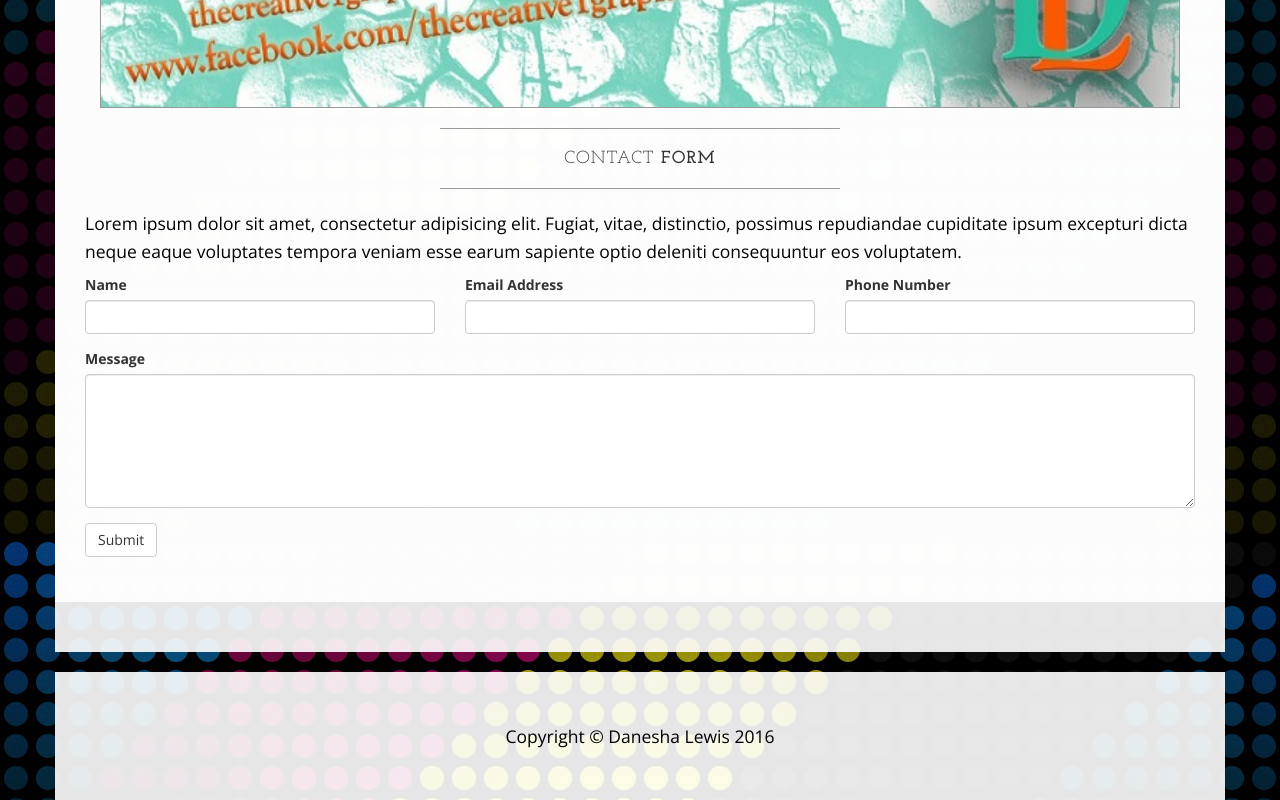
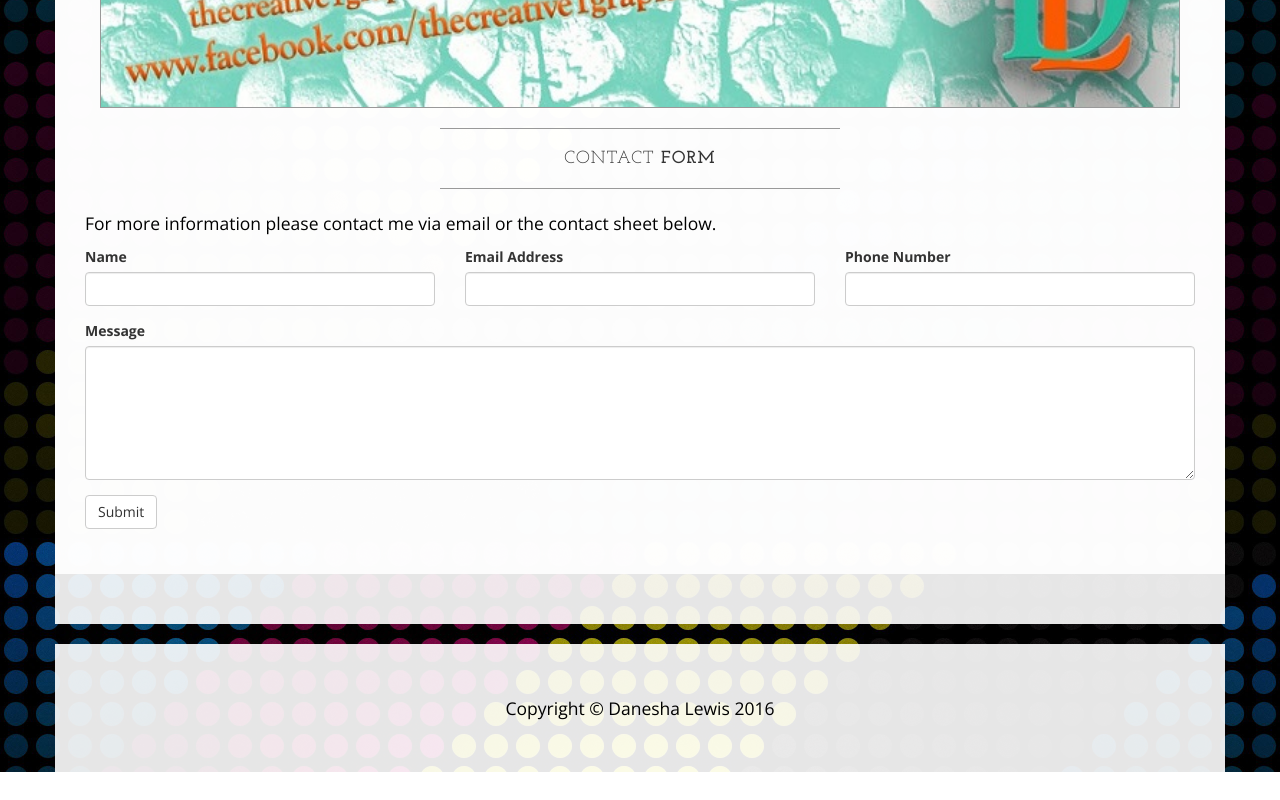
Before and after one commit to dbrelewis/About-Me, a plain HTML site: page contact.html in a window 1280 px wide. Shown: the part 1062-1862 px from the top of the page. After the commit the page ends 1834 px from the top, so only its background shows below. Drawn offline with nearby package versions, Linux system fonts and the light colour scheme.

Commit message:
Update contact.html

```diff
--- a/contact.html
+++ b/contact.html
@@ -95,7 +95,7 @@
                         <strong>form</strong>
                     </h2>
                     <hr>
-                    <p>Lorem ipsum dolor sit amet, consectetur adipisicing elit. Fugiat, vitae, distinctio, possimus repudiandae cupiditate ipsum excepturi dicta neque eaque voluptates tempora veniam esse earum sapiente optio deleniti consequuntur eos voluptatem.</p>
+                    <p> For more information please contact me via email or the contact sheet below. </p>
                     <form role="form">
                         <div class="row">
                             <div class="form-group col-lg-4">
```
